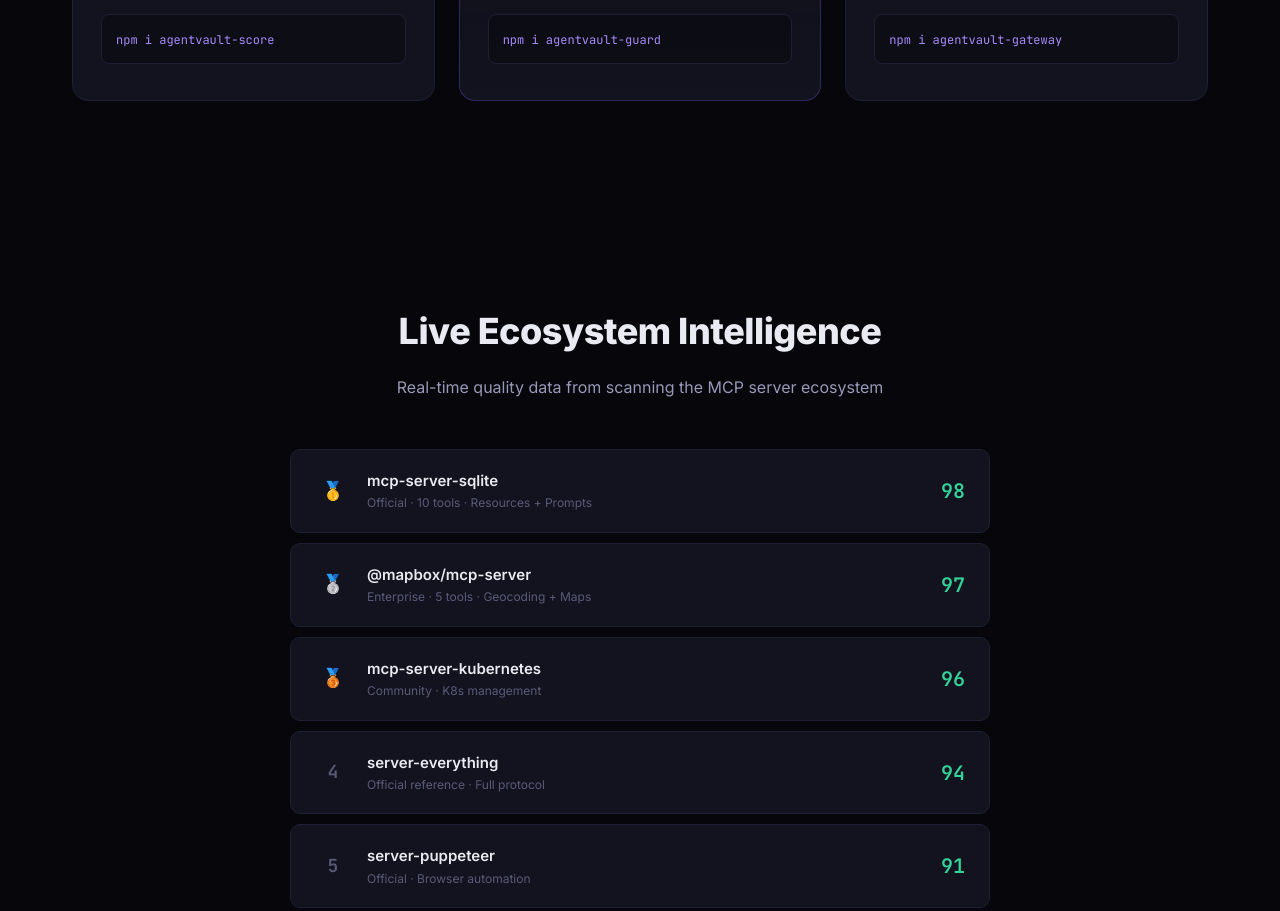
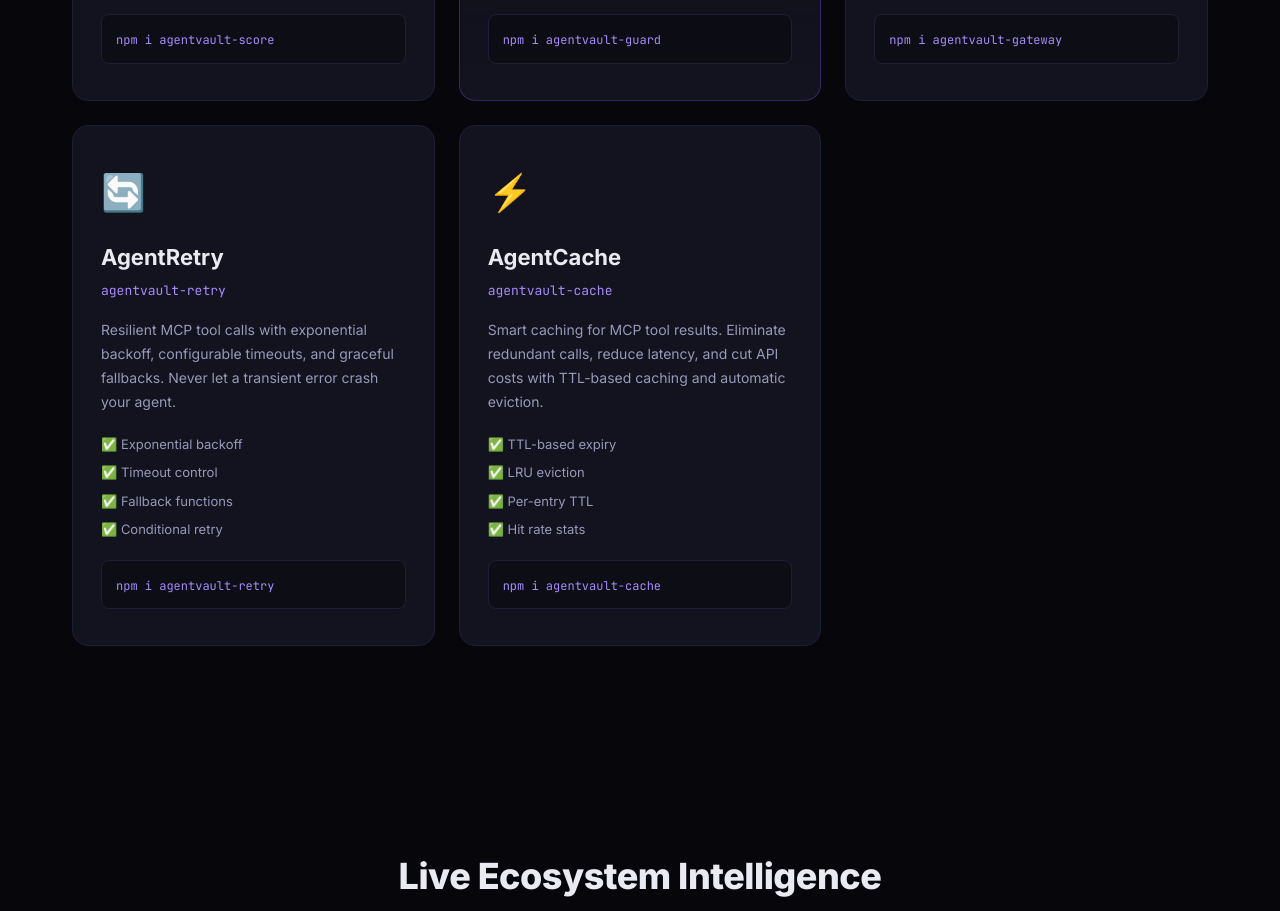
Before and after one commit to hiroshic9-png/agentvault, a plain HTML site: page site/index.html in a window 1280 px wide. Shown: the part 1480-2391 px from the top of the page. Drawn offline with Linux system fonts and the light colour scheme.

Commit message:
📄 Update README + landing page: 5 packages, badges, product cards

```diff
--- a/site/index.html
+++ b/site/index.html
@@ -65,7 +65,7 @@
                     <div class="hero-stat-label">Avg Quality Score</div>
                 </div>
                 <div class="hero-stat">
-                    <div class="hero-stat-value">3</div>
+                    <div class="hero-stat-value">5</div>
                     <div class="hero-stat-label">Packages Published</div>
                 </div>
             </div>
@@ -139,6 +139,48 @@
                 </div>
                 <div class="product-code">
                     <code>npm i agentvault-gateway</code>
+                </div>
+            </div>
+
+            <!-- Retry -->
+            <div class="product-card">
+                <div class="product-icon">🔄</div>
+                <h3 class="product-name">AgentRetry</h3>
+                <p class="product-tag">agentvault-retry</p>
+                <p class="product-desc">
+                    Resilient MCP tool calls with exponential backoff,
+                    configurable timeouts, and graceful fallbacks.
+                    Never let a transient error crash your agent.
+                </p>
+                <div class="product-features">
+                    <span>✅ Exponential backoff</span>
+                    <span>✅ Timeout control</span>
+                    <span>✅ Fallback functions</span>
+                    <span>✅ Conditional retry</span>
+                </div>
+                <div class="product-code">
+                    <code>npm i agentvault-retry</code>
+                </div>
+            </div>
+
+            <!-- Cache -->
+            <div class="product-card">
+                <div class="product-icon">⚡</div>
+                <h3 class="product-name">AgentCache</h3>
+                <p class="product-tag">agentvault-cache</p>
+                <p class="product-desc">
+                    Smart caching for MCP tool results. Eliminate
+                    redundant calls, reduce latency, and cut API costs
+                    with TTL-based caching and automatic eviction.
+                </p>
+                <div class="product-features">
+                    <span>✅ TTL-based expiry</span>
+                    <span>✅ LRU eviction</span>
+                    <span>✅ Per-entry TTL</span>
+                    <span>✅ Hit rate stats</span>
+                </div>
+                <div class="product-code">
+                    <code>npm i agentvault-cache</code>
                 </div>
             </div>
         </div>
@@ -264,6 +306,8 @@
                     <a href="https://www.npmjs.com/package/agentvault-score">agentvault-score</a>
                     <a href="https://www.npmjs.com/package/agentvault-guard">agentvault-guard</a>
                     <a href="https://www.npmjs.com/package/agentvault-gateway">agentvault-gateway</a>
+                    <a href="https://www.npmjs.com/package/agentvault-retry">agentvault-retry</a>
+                    <a href="https://www.npmjs.com/package/agentvault-cache">agentvault-cache</a>
                 </div>
                 <div class="footer-col">
                     <h4>JSR</h4>
```
Also changed, not shown: README.md.
